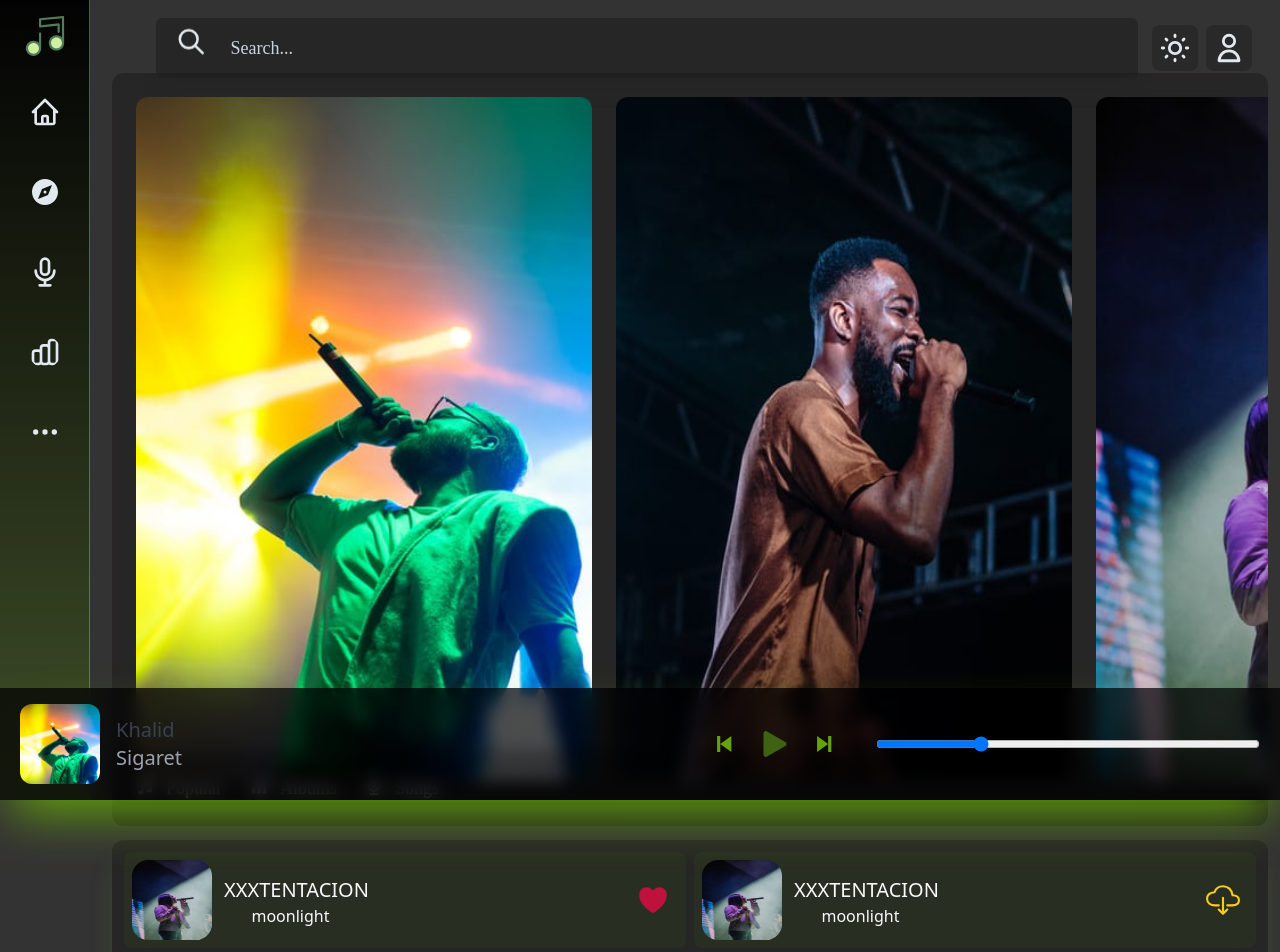
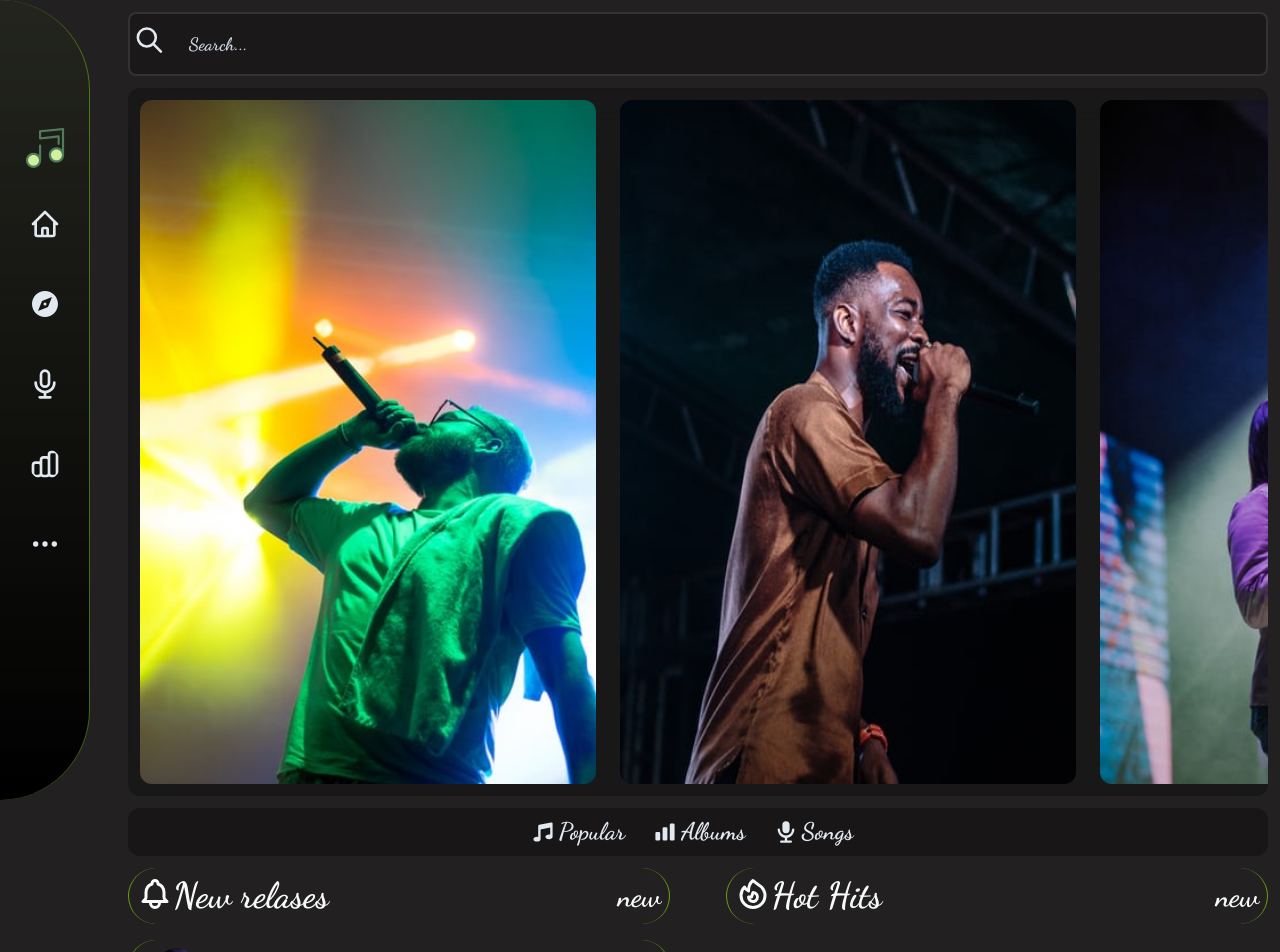
Before and after one commit to BegencGlyjow/music-app, a React (Create React App) app: page / in a window 1280 px wide. Shown: the top 952 px of the page. Built offline with nearby package versions, Linux system fonts and the light colour scheme.

Commit message:
new update

```diff
--- a/src/assets/css/tailwind.css
+++ b/src/assets/css/tailwind.css
@@ -3,7 +3,7 @@
 @tailwind utilities;
 
 body {
-  background-color: rgba(46, 45, 45, 0.967);
+  background-color: rgba(27, 25, 25, 0.967);
 
 }
 @layer base {
@@ -13,8 +13,17 @@ body {
 
 
   @font-face {
-    font-family: Montserrat-Bold;
+    font-family: DancingScript-Bold;
     src: url('../fonts/DancingScript-Bold.ttf');
+  }
+  @font-face {
+    font-family: Calistoga-Regular;
+    src: url('../fonts/Calistoga-Regular.ttf');
+  }
+
+  @font-face {
+    font-family: IndieFlower-Regular;
+    src: url('../fonts/IndieFlower-Regular.ttf');
   }
 
   @font-face {
--- a/src/components/Carousel/Carousel.jsx
+++ b/src/components/Carousel/Carousel.jsx
@@ -10,7 +10,7 @@ const Carousel = () => {
         setWidth(carousel.current.scrollWidth - carousel.current.offsetWidth)
     },[])
   return (
-    <motion.section ref={carousel} className='absolute left-3 md:left-28  right-3 top-[73px]  rounded-xl p-3 bg-black/25 backdrop-blur-lg cursor-grab overflow-hidden'>
+    <motion.section ref={carousel} className='rounded-xl lg:mt-3 mt-2 bg-black/25 backdrop-blur-lg cursor-grab overflow-hidden'>
         <motion.div className='flex' drag="x"
         dragConstraints={{
             right:0,
--- a/src/components/Header/Header.jsx
+++ b/src/components/Header/Header.jsx
@@ -1,17 +1,17 @@
 import React from 'react'
 import {  HiOutlineSun, HiOutlineUser } from 'react-icons/hi'
+import Carousel from '../Carousel/Carousel'
+import MusicList from '../musicList/MusicList'
+import Playlist from '../PlayerList/Playlist'
 import SearchBar from '../SearchBar/SearchBar'
 
 const Header = () => {
   return (
-    <section className='xl:ml-[90px] static   py-4  w-auto flex flex-row justify-between items-center mr-0 pl-16 pr-7'>
-        <SearchBar/>
-        <div className='bg-black/20 p-1.5 rounded-lg cursor-pointer'>
-          <HiOutlineSun size={34} className="text-slate-200"/>
-        </div>
-        <div className='bg-black/20 p-1.5 ml-2 rounded-lg cursor-pointer'>
-          <HiOutlineUser size={34} className="text-slate-200"/>
-        </div>
+    <section className='absolute left-2 lg:left-32 top-3 right-3 select-none '>
+            <SearchBar/>
+       <Carousel/>
+       <Playlist/>
+       <MusicList/>
     </section>
   )
 }
--- a/src/components/Layouts/AppLayout.jsx
+++ b/src/components/Layouts/AppLayout.jsx
@@ -1,20 +1,11 @@
 import React from 'react'
-import Carousel from '../Carousel/Carousel'
 import Header from '../Header/Header'
-import MusicList from '../musicList/MusicList'
-import Player from '../Player/Player'
-import Playlist from '../PlayerList/Playlist'
 import Sidebar from '../Sidebar/Sidebar'
 const AppLayout = () => {
   return (
-    <main className='font-montserrat-medium'>
+    <main className=''>
         <Sidebar/>
         <Header/>
-        <Carousel/>
-        <Playlist/>
-        <MusicList/>
-        <Player/>
-
     </main>
   )
 }
--- a/src/components/PlayerList/Playlist.jsx
+++ b/src/components/PlayerList/Playlist.jsx
@@ -3,17 +3,17 @@ import { HiChartBar, HiMicrophone, HiMusicNote, HiOutlineMusicNote } from 'react
 
 const Playlist = () => {
   return (
-    <section className='absolute text-slate-200 md:left-28 left-3 top-[750px] right-3 bg-black  bg-opacity-30 p-4 rounded-xl flex flex-row'>
-    <div className='flex  flex-row  font-dancing-bold text-lg mr-3 hover:border-b duration-500 border-lime-600 hover:text-lime-600 cursor-pointer rounded-lg p-2 '>
-    <HiMusicNote siz={24} className="mt-1 mr-3"/>
+    <section className=' text-slate-200 bg-black  bg-opacity-30 mt-3 rounded-xl flex flex-row justify-between md:justify-center'>
+    <div className='flex  flex-row font-dancing-bold xl:text-2xl font-extrabold  md:text-lg text-sm mr-3 hover:border-b duration-500 border-lime-600 hover:text-lime-600 cursor-pointer rounded-lg p-2 '>
+    <HiMusicNote siz={24} className="mt-1 mr-1"/>
     Popular
     </div>
-    <div className='flex flex-row font-dancing-bold text-lg mr-3 hover: hover:border-b duration-500 border-lime-600 hover:text-lime-600 cursor-pointer rounded-lg p-2 '>
-    <HiChartBar siz={24} className="mt-1 mr-3"/>
+    <div className='flex flex-row font-dancing-bold xl:text-2xl font-extrabold md:text-lg text-sm mr-3 hover: hover:border-b duration-500 border-lime-600 hover:text-lime-600 cursor-pointer rounded-lg p-2 '>
+    <HiChartBar siz={24} className="mt-1 mr-1"/>
     Albums
     </div>
-    <div className='flex flex-row font-dancing-bold text-lg mr-3 hover:border-b duration-500 border-lime-600 hover:text-lime-600 cursor-pointer rounded-lg p-2 '>
-    <HiMicrophone siz={24} className="mt-1 mr-3"/>
+    <div className='flex flex-row font-dancing-bold xl:text-2xl font-extrabold md:text-lg text-sm mr-3 hover:border-b duration-500 border-lime-600 hover:text-lime-600 cursor-pointer rounded-lg p-2 '>
+    <HiMicrophone siz={24} className="mt-1 mr-1"/>
     Songs
     </div>
     </section>
--- a/src/components/SearchBar/SearchBar.jsx
+++ b/src/components/SearchBar/SearchBar.jsx
@@ -1,16 +1,22 @@
-import { HiOutlineSearch } from "react-icons/hi";
+import { HiOutlineSearch, HiOutlineSun, HiOutlineUser } from "react-icons/hi";
 
 function SearchBar({ search, setSearch }) {
   return (
-    <div className="w-full bg-black/25 rounded-lg mr-3 overflow-hidden border-2 border-[#333333]  px-5 pr-8 flex items-center p-3 ">
-      <HiOutlineSearch className="h-8 w-8 text-slate-200  animate-bounce" />
+    <div className="w-full bg-black/25 rounded-lg mr-3 border-2 border-[#333333]  px-1  flex items-center p-3 ">
+      <HiOutlineSearch className="md:h-8 md:w-8 h-4 w-4 text-slate-200  animate-bounce" />
       <input
         type="text"
         value={search}
         onChange={(e) => setSearch(e.target.value)}
-        className="font-dancing-bold bg-black/0 px-3 py-1 text-lg ml-3 text-slate-300  lg:w-full focus:ring-none outline-none placeholder-slate-300"
+        className="font-dancing-bold bg-black/0 px-3 py-1 md:text-lg text-xs ml-3 text-slate-300  lg:w-full focus:ring-none outline-none placeholder-slate-300"
         placeholder="Search..."
       />
+       {/* <div className='bg-black/20 p-1.5 rounded-lg cursor-pointer'>
+          <HiOutlineSun size={34} className="text-slate-200"/>
+        </div>
+        <div className='bg-black/20 p-1.5 ml-2 rounded-lg cursor-pointer'>
+          <HiOutlineUser size={34} className="text-slate-200"/>
+        </div> */}
     </div>
   );
 }
--- a/src/components/Sidebar/Sidebar.jsx
+++ b/src/components/Sidebar/Sidebar.jsx
@@ -7,8 +7,8 @@ import hed from './hed.svg'
 
 const Sidebar = () => {
   return (
-    <section className='fixed top-0 -left-28 md:left-0 duration-500  flex flex-col p-4 bg-gradient-to-t to-black/95 from-lime-600/25 items-center w-[90px] h-screen space-y-8 border-r border-lime-500/50'>
-      <img src={hed} alt="" className='w-10' />
+    <section className='fixed top-0 -left-28 lg:left-0 duration-500 rounded-r-full  flex flex-col p-4 bg-gradient-to-t  from-black to-lime-900/10 items-center w-[90px] h-screen space-y-8 border-r border-lime-500/50'>
+      <img src={hed} alt="" className='w-10 mt-28' />
       <div className='flex flex-col space-y-8'>
         <HiOutlineHome className='text-slate-200 hover:shadow-2xl shadow-lime-600  hover:text-lime-500 text-5xl hover:border-b-4  border-lime-600 hover:scale-125 duration-500 rounded-full p-2' />
         <IoCompassSharp className='text-slate-200 hover:text-lime-500 text-5xl hover:border-b-4 border-lime-600 duration-500  hover:scale-125 rounded-full p-2' />
--- a/src/components/musicList/MusicList.jsx
+++ b/src/components/musicList/MusicList.jsx
@@ -1,45 +1,32 @@
 import React from 'react'
-import { HiAcademicCap } from 'react-icons/hi'
+import { HiAcademicCap, HiFire, HiOutlineBell, HiOutlineFire } from 'react-icons/hi'
 import { IoCloudDownloadOutline, IoHeart } from 'react-icons/io5'
 import lost from '../../assets/img/3.jpeg'
 
 const MusicList = () => {
   return (
-    <main className='absolute grid grid-cols-12 grid-rows-6 gap-2 left-3 md:left-28  text-slate-50 right-3 top-[840px] h-[800px]  rounded-xl p-3 bg-black/25 backdrop-blur-lg  overflow-hidden shadow-xl shadow-lime-600/25'>
-        <div className='bg-none col-span-12 md:col-span-6 text-center'>
-            <div className='rounded-lg p-2 bg-lime-900/20 flex justify-between  items-center'>
-
-                   <div className='flex'>
-                   <img src={lost} alt="" className='w-20 h-20 rounded-2xl' />
-                   <div className='flex flex-col'>
-                   <h1 className='ml-3 mt-4 text-xl'>XXXTENTACION</h1>
-                    <p>moonlight</p>
-                   </div>
-                       </div>
-                   <div className=' hover:bg-lime-800/50 text-rose-700 duration-500 cursor-pointer rounded-xl p-2'>
-                        <IoHeart size={34} className=""/>
-                   </div>
-
+    <main className='grid grid-cols-12 gap-x-5 lg:gap-x-14 font-calistoga-Regular font-light'>
+        <main className="w-full mx-auto col-span-12 lg:col-span-6">
+        <aside className='flex justify-between items-center text-3xl mt-3 mb-4 font-dancing-bold text-slate-50 border-r border-l border-lime-600 p-2 rounded-full'>
+            <div className='flex flex-row text-4xl'>
+            <HiOutlineBell className=' text-slate-50'/>
+                New relases
             </div>
-        </div>
-        <div className='bg-none col-span-12 md:col-span-6 text-center'>
-            <div className='rounded-lg p-2 bg-lime-900/20 flex justify-between  items-center'>
-
-                   <div className='flex'>
-                   <img src={lost} alt="" className='w-20 h-20 rounded-2xl' />
-                   <div className='flex flex-col'>
-                   <h1 className='ml-3 mt-4 text-xl'>XXXTENTACION</h1>
-                    <p>moonlight</p>
-                   </div>
-                       </div>
-                   <div className=' hover:bg-lime-800/50 text-yellow-400 duration-500 cursor-pointer rounded-xl p-2'>
-                        <IoCloudDownloadOutline size={34} className=""/>
-                   </div>
-
+              new
+                </aside>
+                <aside className='flex justify-between items-center text-3xl mt-3 mb-4 font-dancing-bold text-slate-50 border-r border-l border-lime-600 p-2 rounded-full'>
+                    <img src={lost} alt="" className='h-10 w-10 rounded-full ml-5' />
+                </aside>
+        </main>
+        <main className="w-full mx-auto col-span-12 lg:col-span-6">
+        <aside className='flex justify-between text-3xl items-center mt-3 mb-4 font-dancing-bold text-slate-50 border-r border-l border-lime-600 p-2 rounded-full'>
+            <div className='flex flex-row text-4xl'>
+            <HiOutlineFire className=' text-slate-50'/>
+            Hot Hits
             </div>
-        </div>
-
-
+                 new
+                </aside>
+        </main>
     </main>
   )
 }
--- a/tailwind.config.js
+++ b/tailwind.config.js
@@ -7,6 +7,9 @@ module.exports = {
       fontFamily: {
         'dancing-medium': ["DancingScript-Medium"],
         'dancing-bold': ["DancingScript-Bold"],
+        'indieflower-regular': ["IndieFlower-Regular"],
+        'calistoga-Regular': ["Calistoga-Regular"],
+
       },
     },
   },
```
Also changed, not shown: src/assets/fonts/Calistoga-Regular.ttf (added), src/assets/fonts/IndieFlower-Regular.ttf (added).
